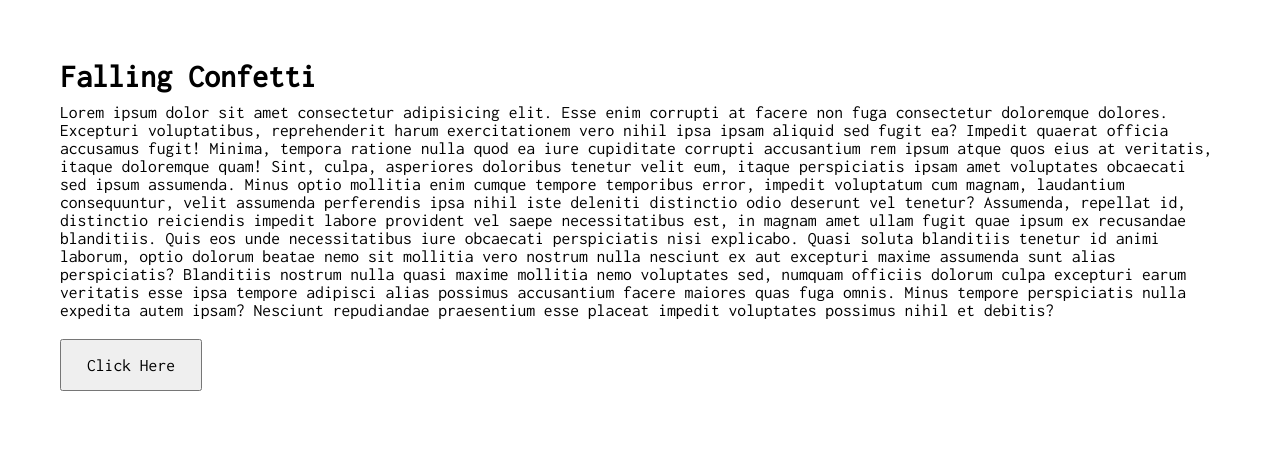
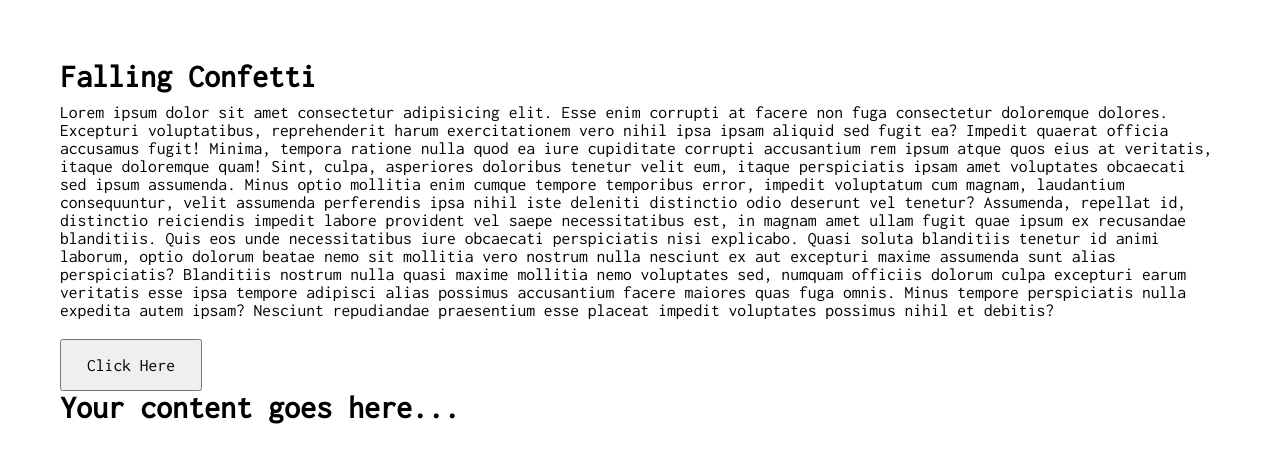
Before and after one commit to CJR85/confetti-falling, a plain HTML site: page index.html in a window 1280 px wide. Drawn offline with Linux system fonts and the light colour scheme.

Commit message:
Add popup div.

```diff
--- a/index.html
+++ b/index.html
@@ -35,6 +35,10 @@
         impedit voluptates possimus nihil et debitis?
       </p>
       <button href="#" class="btn">Click Here</button>
+
+      <div class="popup">
+        <h2>Your content goes here...</h2>
+      </div>
     </section>
 
     <script src="script.js"></script>
```
